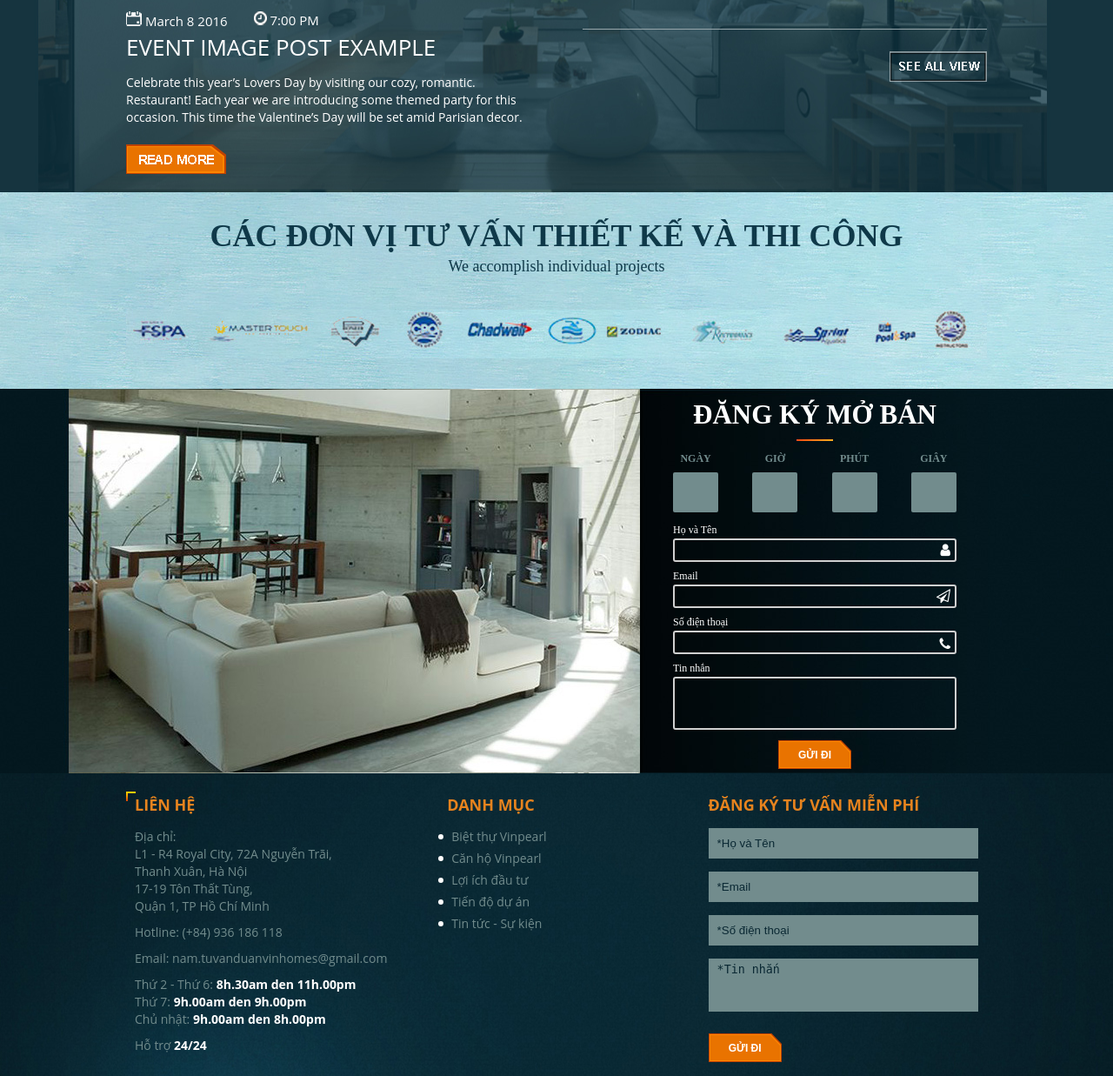
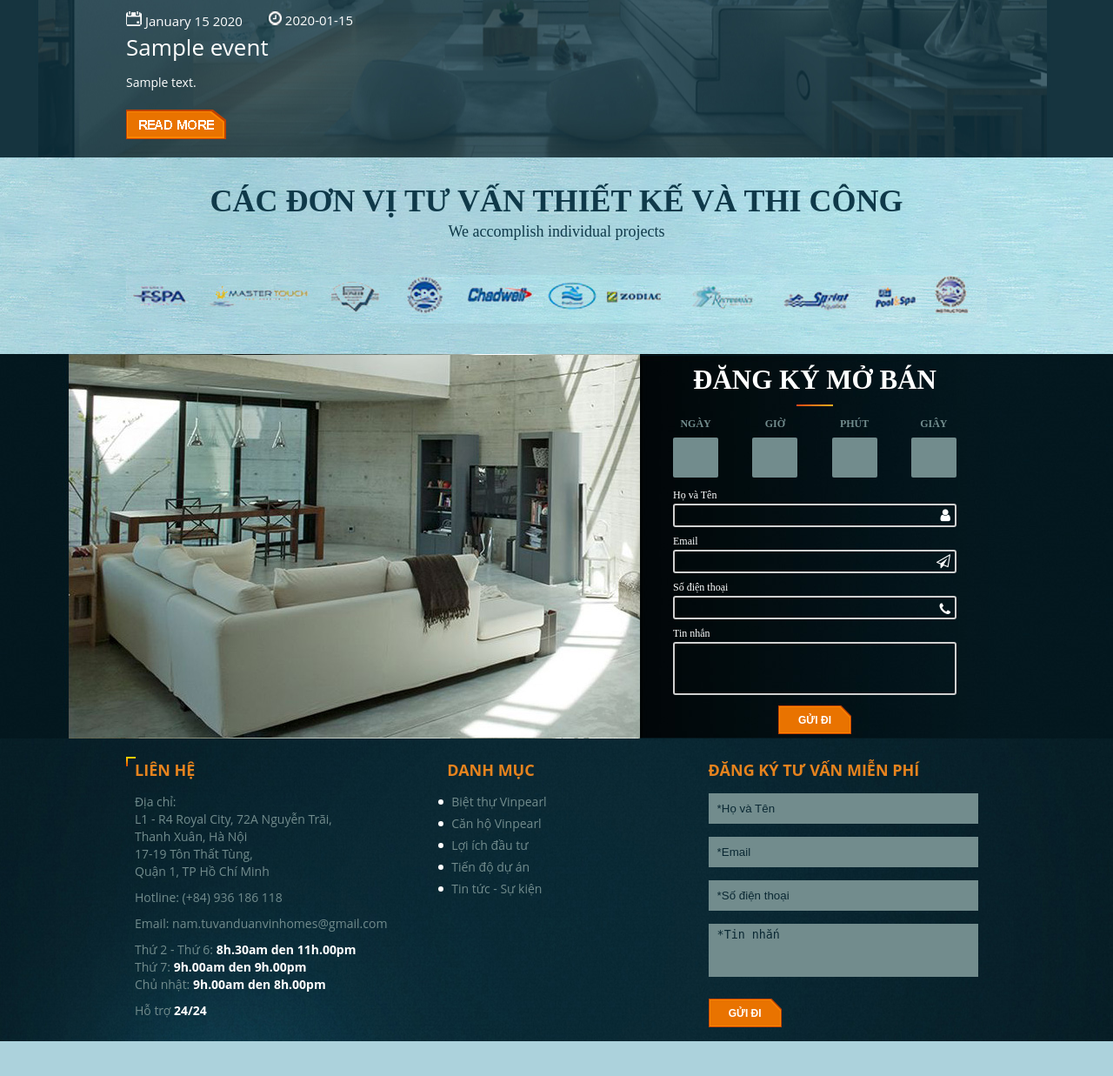
Before and after one commit to LeeGarden/vinpearl-web, a Laravel app: page / in a window 1280 px wide. Shown: the part 2728-3965 px from the top of the page at 87% size. After the commit the page ends 3925 px from the top, so only its background shows below. Run offline with Laravel 8, Linux system fonts and the light colour scheme; tables that the repository leaves empty hold one stand-in row (values such as "Sample post"); settings files or empty folders that the repository lacks are supplied; some web fonts are replaced.

Commit message:
complete load nearest event up coming

```diff
--- a/app/Http/Controllers/Admin/LoginController.php
+++ b/app/Http/Controllers/Admin/LoginController.php
@@ -34,7 +34,7 @@
     	}
 
     	//if unsuccessful, then redirect to form login
-    	return redirect()->route('admin.login')->withInput($request->only('email','remember'));
+    	return redirect()->route('admin.login')->withInput($request->only('email','remember'))->with(['error_login'=> "Lỗi! Sai email hoặc mật khẩu. Vui lòng thử lại."]);
     }
 
     public function logout()
--- a/app/Http/Controllers/ConsultController.php
+++ b/app/Http/Controllers/ConsultController.php
@@ -30,7 +30,9 @@
 
     public function getDetailConsult(Request $request, $id)
     {
-    	$consult = Consult::find($id)->first();
+    	$consult = Consult::where('id',$id)->first();
+        dd($consult);
+
    		if ($consult->status != 1)
    		{
    			$consult->status = 1;
--- a/app/Http/Controllers/HomeController.php
+++ b/app/Http/Controllers/HomeController.php
@@ -21,7 +21,9 @@
         // $this->middleware('auth');
 
         $eventComing = $this->get4EventComing();
-        view()->share(['eventComing' =>$eventComing]);
+        $nearestEvent = $eventComing->shift();
+        $nearestEvent->content = str_limit($nearestEvent->content,225);
+        view()->share(['nearestEvent'=>$nearestEvent, 'eventComing' =>$eventComing]);
     }
 
     /**
@@ -37,7 +39,8 @@
     public function get4EventComing()
     {
         $curDate = date('Y-m-d');
-        $event =  Event::whereDate('date_begin', '>=', $curDate)->orderBy('date_begin', 'ASC')->take(4)->get()->toArray();
+        $event =  Event::whereDate('date_begin', '>=', $curDate)->orderBy('date_begin', 'ASC')->take(4)->get();
+        // dd($event->shift()->title);
         return $event;
     }
 
@@ -57,7 +60,6 @@
 
     public function postAddConsult(Request $request)
     {
-
         if($request->ajax())
         {
             $consult = new Consult;
@@ -71,7 +73,9 @@
         }
     }
 
-    public function postAddRegisterSale(Request $request)
+    public function postAddRegSale(Request $request)
+    {
+        if($request->ajax())
         {
             $regSale = new RegisterSale;
             $regSale->fulname   = $request->fulname;
@@ -83,4 +87,6 @@
             $regSale->save();
             return 'ok';
         }
+        return 'ok';
     }
+}
--- a/resources/views/admin/include/head.blade.php
+++ b/resources/views/admin/include/head.blade.php
@@ -1,7 +1,7 @@
   <meta charset="utf-8">
   <meta http-equiv="X-UA-Compatible" content="IE=edge">
   <title>@yield('page-title', 'Admin Page')</title>
-  <link rel="shortcut icon" href="{{ asset('/') }}/favicon.ico">
+  <link rel="shortcut icon" href="{{ asset('') }}/favicon.ico">
   <!-- Tell the browser to be responsive to screen width -->
   <meta content="width=device-width, initial-scale=1, maximum-scale=1, user-scalable=no" name="viewport">
   <!-- Bootstrap 3.3.6 -->
--- a/resources/views/client/include/head.blade.php
+++ b/resources/views/client/include/head.blade.php
@@ -8,4 +8,4 @@
 <link rel="stylesheet" type="text/css" href="{{ asset('client') }}/js/fancybox/jquery.fancybox.css">
 <link rel="stylesheet" type="text/css" href="{{ asset('client') }}/js/fancybox/helpers/jquery.fancybox-buttons.css">
 <link rel="stylesheet" type="text/css" href="{{ asset('client') }}/js/fancybox/helpers/jquery.fancybox-thumbs.css">
-<link rel="shortcut icon" href="favicon.ico">
+<link rel="shortcut icon" href="{{ asset('') }}/favicon.ico">
--- a/resources/views/client/master.blade.php
+++ b/resources/views/client/master.blade.php
@@ -165,63 +165,41 @@
 									<ul class="clearfix">
 										<li>
 											<span><img src="{{ asset('client') }}/img/icon-6.png" alt=""></span>
-											March 8 2016
+											{{ date('F d Y', strtotime($nearestEvent->date_begin)) }}
 										</li>
 										<li>
 											<span><img src="{{ asset('client') }}/img/icon-7.png" alt=""></span>
-											7:00 PM
+											{{ $nearestEvent->time_begin }}
 										</li>
 									</ul>
-									<h4>EVENT IMAGE POST EXAMPLE</h4>
-									<p>Celebrate this year’s Lovers Day by visiting our cozy, romantic. Restaurant! Each year we are introducing some themed party for this occasion. This time the Valentine’s Day will be set amid Parisian decor.</p>
+									<h4>{{ $nearestEvent->title }}</h4>
+									<p>{{ $nearestEvent->content }}</p>
 									<p>
 										<a href="#"><img src="{{ asset('client') }}/img/bt-read.png" alt=""></a>
 									</p>
 								</div>
 							</div>
 							<div class="box-right">
-								<div class="view">
+								@foreach ($eventComing as $item)
+									<div class="view">
 									<ul class="clearfix">
 										<li>
 											<span><img src="{{ asset('client') }}/img/icon-6.png" alt=""></span>
-											March 8 2016
+											{{ date('F d Y', strtotime($item->date_begin)) }}
 										</li>
 										<li>
 											<span><img src="{{ asset('client') }}/img/icon-7.png" alt=""></span>
-											7:00 PM
+											{{ $item->time_begin }}
 										</li>
 									</ul>
-									<h4>ORANGE, MEATY AND TASTY!</h4>
+									<h4>{{ $item->title }}</h4>
 								</div>
-								<div class="view">
-									<ul class="clearfix">
-										<li>
-											<span><img src="{{ asset('client') }}/img/icon-6.png" alt=""></span>
-											March 8 2016
-										</li>
-										<li>
-											<span><img src="{{ asset('client') }}/img/icon-7.png" alt=""></span>
-											7:00 PM
-										</li>
-									</ul>
-									<h4>EVENT IMAGE POST EXAMPLE</h4>
-								</div>
-								<div class="view">
-									<ul class="clearfix">
-										<li>
-											<span><img src="{{ asset('client') }}/img/icon-6.png" alt=""></span>
-											March 8 2016
-										</li>
-										<li>
-											<span><img src="{{ asset('client') }}/img/icon-7.png" alt=""></span>
-											7:00 PM
-										</li>
-									</ul>
-									<h4>PERFECT MOTHER’S DAY GIFT</h4>
-								</div>
-								<p class="txt-right">
-									<a href="#"><img src="{{ asset('client') }}/img/bt-view.png" alt=""></a>
-								</p>
+								@endforeach
+								@if(count($eventComing) >= 3)
+									<p class="txt-right">
+										<a href="#"><img src="{{ asset('client') }}/img/bt-view.png" alt=""></a>
+									</p>
+								@endif
 							</div>
 						</div>
 					</div>
@@ -243,7 +221,6 @@
 			<div class="box-wp clearfix">
 				<div class="register">
 					<h3>ĐĂNG KÝ MỞ BÁN</h3>
-					<form action="" method="">
 						<div class="time-total clearfix">
 							<div class="time">
 								<p>NGÀY</p>
@@ -265,26 +242,25 @@
 						<div class="form">
 							<div class="form-item">
 								<p>Họ và Tên</p>
-								<input type="text" name="" class="inp2">
+								<input type="text" id="rs-fulname" class="inp2">
 								<i class="fa fa-user"></i>
 							</div>
 							<div class="form-item">
 								<p>Email</p>
-								<input type="text" name="" class="inp2">
+								<input type="text" id="rs-email" class="inp2">
 								<i class="fa fa-paper-plane-o" aria-hidden="true"></i>
 							</div>
 							<div class="form-item">
 								<p>Số điện thoại</p>
-								<input type="text" name="" class="inp2">
+								<input type="text" id="rs-phone" class="inp2">
 								<i class="fa fa-phone fa-lg"></i>
 							</div>
 							<div class="form-item">
 								<p>Tin nhắn</p>
-								<textarea name="" class="txtarea"></textarea>
+								<textarea id="rs-message" class="txtarea"></textarea>
 							</div>
 						</div>
-						<input type="submit" name="" value="GỬI ĐI" class="inp-sm">
-					</form>
+						<button type="submit" id="sendRegSale" class="inp-sm" url-data="{{ asset('/dang-ky-ban') }}" data-token="{{ csrf_token() }}">GỬI ĐI</button>
 				</div>
 			</div>
 		</section><!-- /sec06 -->
@@ -331,5 +307,6 @@
 		<a href="javascript:void(0)" title="Lên đầu trang" id="go-top"></a>
 	</div>
     @include('client.include.script')
+
 </body>
 </html>
--- a/routes/web.php
+++ b/routes/web.php
@@ -11,12 +11,12 @@
 |
 */
 
-Route::get('/id', function () {
+Route::get('/test', function () {
     return view('client.master');
 });
 // This project not use user login
-// Auth::routes();
-// Route::get('user/logout',['as'=>'user.logout','uses'=>'Auth\LoginController@userLogout']);
+/*Auth::routes();
+Route::get('user/logout',['as'=>'user.logout','uses'=>'Auth\LoginController@userLogout']);*/
 
 
 
@@ -24,6 +24,7 @@
 Route::get('/home', 'HomeController@index')->name('home');
 Route::get('/',['as'=>'client.index','uses'=>'HomeController@index']);
 Route::post('tu-van',['as'=>'client.consult','uses'=>'HomeController@postAddConsult']);
+Route::post('dang-ky-ban',['as'=>'client.consult','uses'=>'HomeController@postAddRegSale']);
 
 
 //Route for Admin page
```
Also changed, not shown: public/client/js/main.js (+35 -0 lines), resources/views/admin/login.blade.php (+11 -2 lines). Lines whose indentation alone changed are shown as unchanged.
